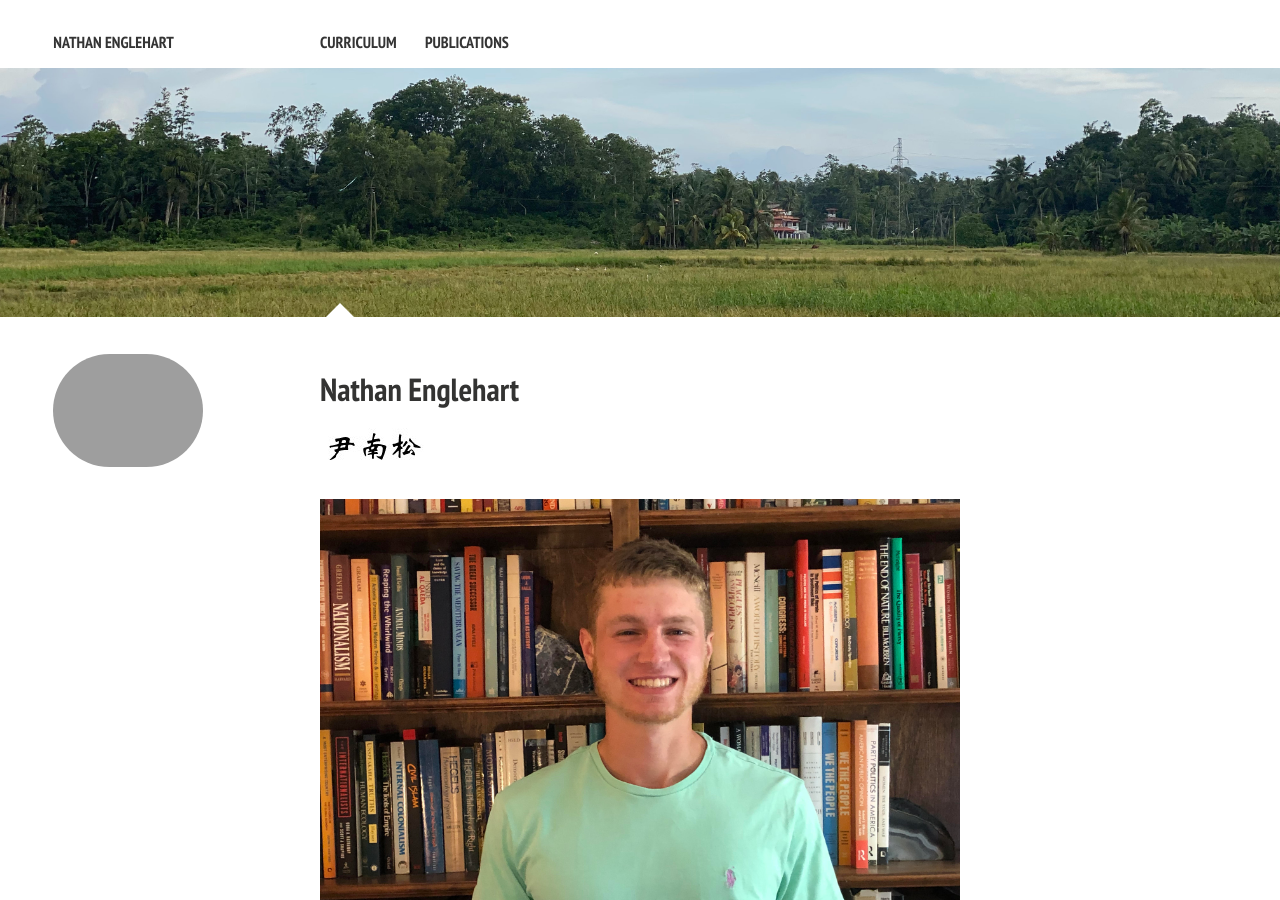
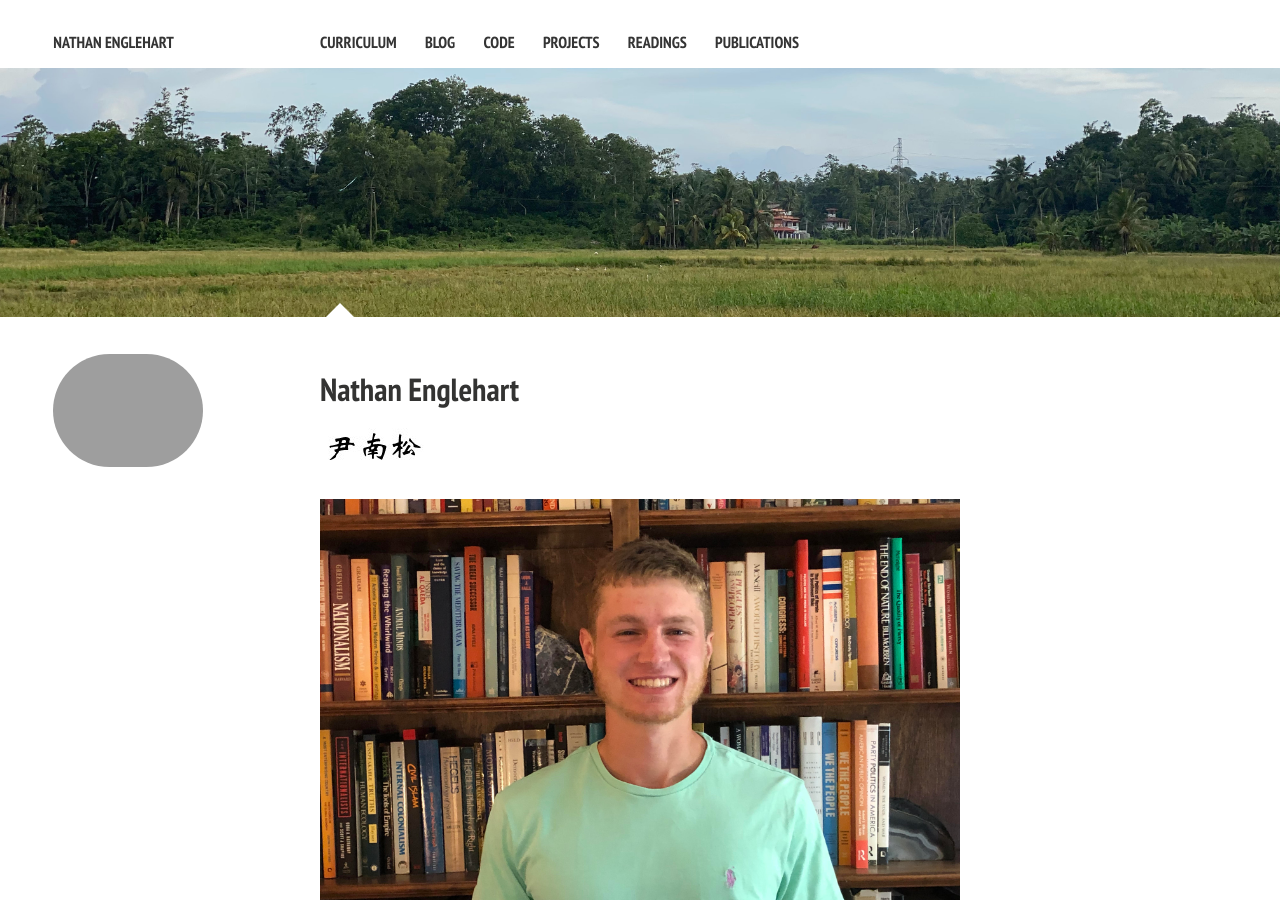
Before and after one commit to nathanenglehart/nathanenglehart.github.io, a Jekyll site: the page built from index.md, in a window 1280 px wide and 900 px high. Built offline with Jekyll 4.4.1, drawn with Linux system fonts in a browser that asks for light colours; nearby versions of some CDN libraries.

Commit message:
Update _config.yml

```diff
--- a/_config.yml
+++ b/_config.yml
@@ -29,8 +29,17 @@ disqus_shortname: nathanenglehart
 links:
   - title: Curriculum
     url: /cv/
+  - title: Blog
+    url: /
+  - title: Code
+    url: /
+  - title: Projects
+    url: /
+  - title: Readings
+    url: /
   - title: Publications
     url: /publications/
+
 
 
 # http://en.wikipedia.org/wiki/List_of_tz_database_time_zones
```
